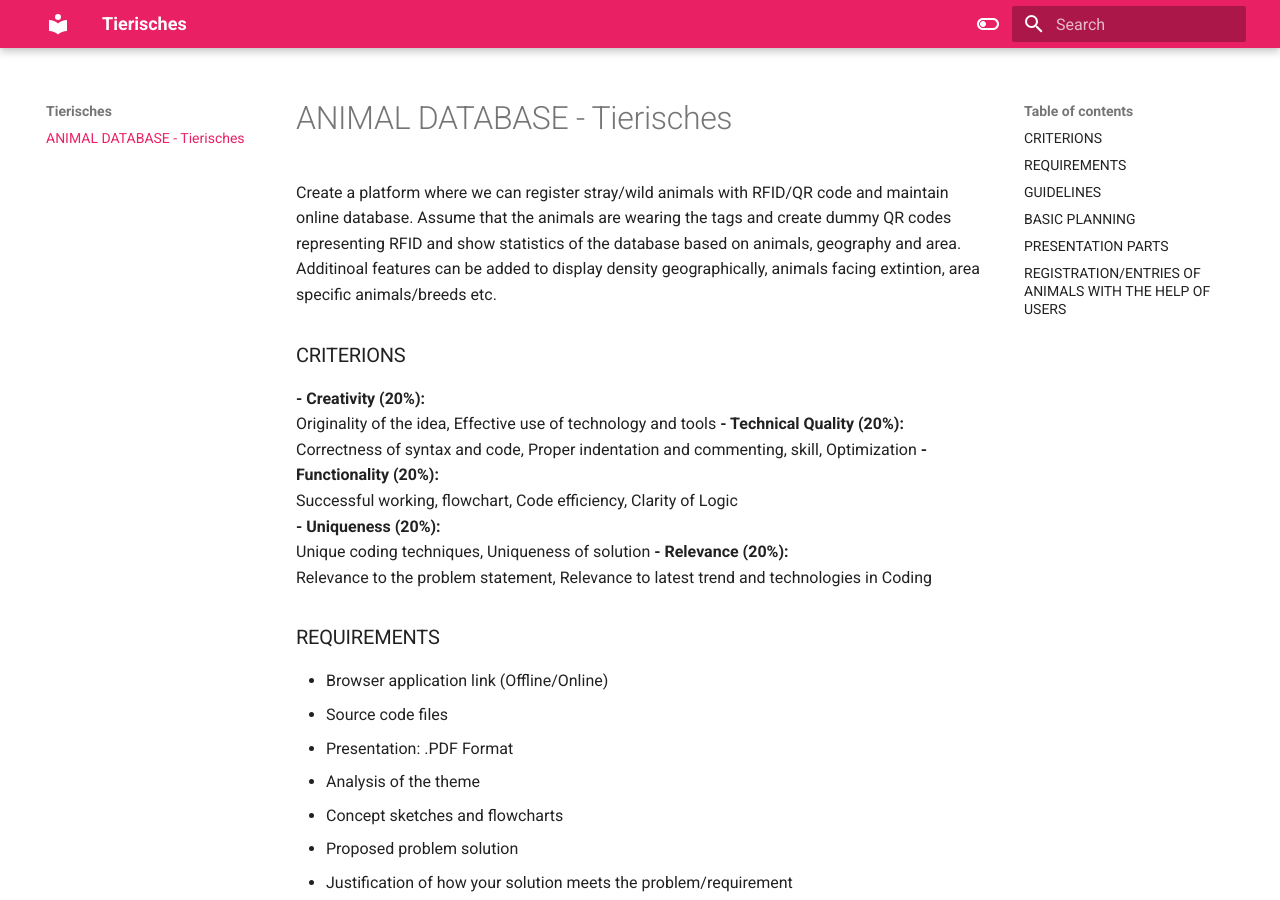
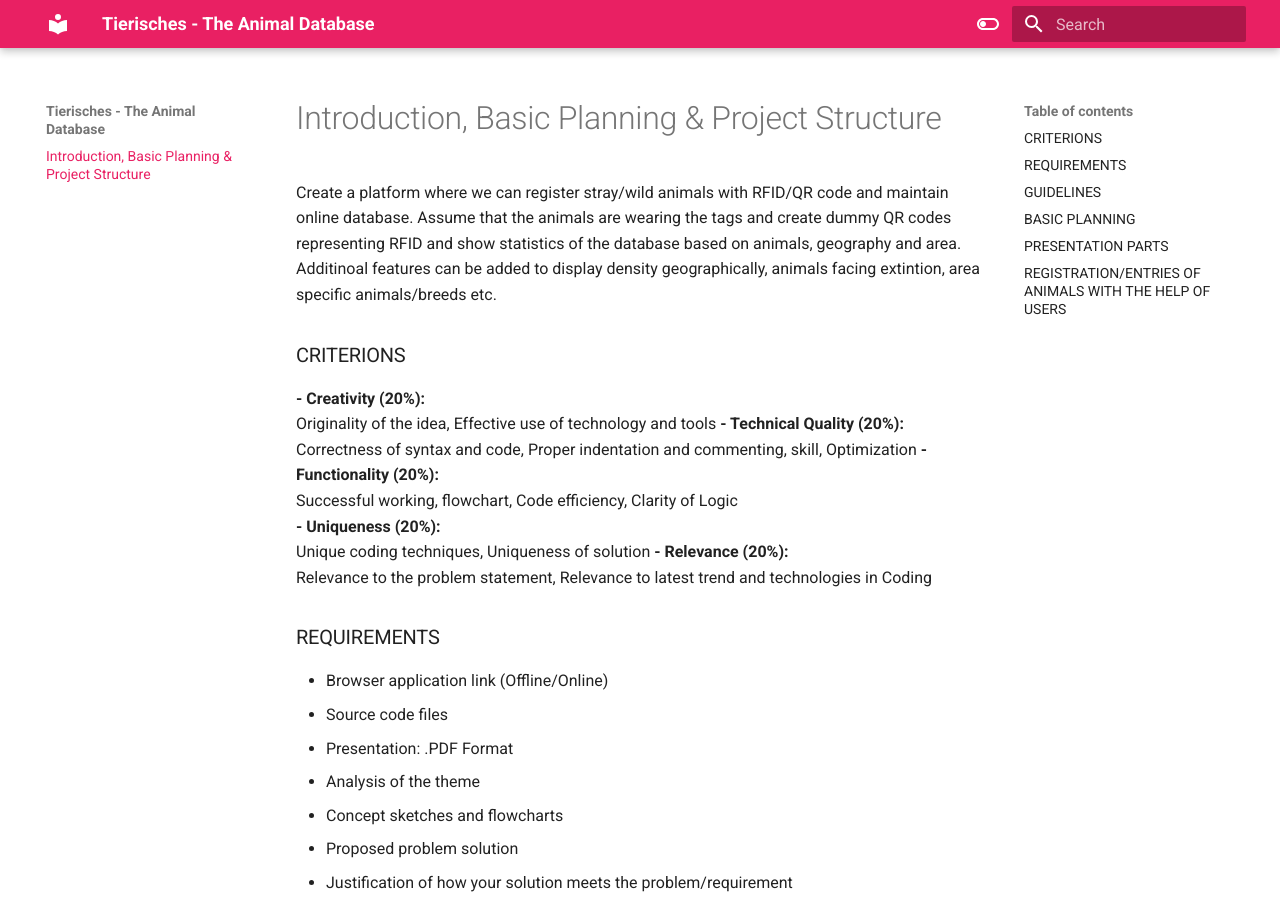
Before and after one commit to AvIsBeastMC/tierisches-docs, an MkDocs documentation site: the page built from docs/index.md, in a window 1280 px wide and 900 px high. Built offline with MkDocs 1.6.1 and Material for MkDocs 9.7.7, drawn with Linux system fonts in a browser that asks for light colours.

Commit message:
better changes

```diff
--- a/docs/index.md
+++ b/docs/index.md
@@ -1,4 +1,4 @@
-# ANIMAL DATABASE - Tierisches
+# Introduction, Basic Planning & Project Structure
 Create a platform where we can register stray/wild animals with RFID/QR code and maintain online database. Assume that the animals are wearing the tags and create dummy QR codes representing RFID and show statistics of the database based on animals, geography and area. Additinoal features can be added to display density geographically, animals facing extintion, area specific animals/breeds etc.
 
 ### CRITERIONS
--- a/mkdocs.yml
+++ b/mkdocs.yml
@@ -1,5 +1,4 @@
-site_name: Tierisches
-
+site_name: Tierisches - The Animal Database
 theme:
     name: 'material'
     palette:
@@ -21,6 +20,8 @@ theme:
       toggle:
         icon: material/toggle-switch
         name: Switch to light mode
+nav:
+    - Introduction, Basic Planning & Project Structure: 'index.md'
 
 # Extensions
 markdown_extensions:
```
